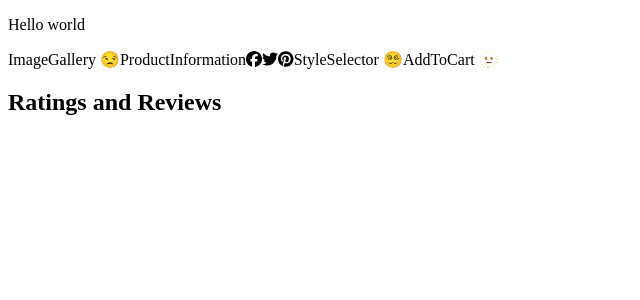
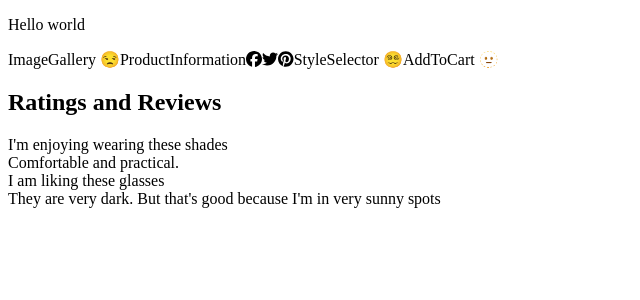
Before and after one commit to FEC-Neptune/front-end-capstone, a React app: page / in a window 1280 px wide. Shown: the top 300 px of the page, without its empty margins (0-640 px from the left). Built offline with nearby package versions, Linux system fonts and the light colour scheme; no server answers; the HTML template or start-up script is replaced by a standard one.

Commit message:
Attempt to add config.js file, add review dummy data, add review summary and review body to page

```diff
--- a/client/src/components/RatingsAndReviews/ReviewTile.jsx
+++ b/client/src/components/RatingsAndReviews/ReviewTile.jsx
@@ -3,7 +3,12 @@ import React from 'react';
 const ReviewTile = ({ review }) => {
   return (
     <>
-      {review}
+      <div className="review summary">
+        {review.summary}
+      </div>
+      <div className="review body">
+        {review.body}
+      </div>
     </>
   );
 };
--- a/client/src/components/RatingsAndReviews/ReviewsList.jsx
+++ b/client/src/components/RatingsAndReviews/ReviewsList.jsx
@@ -1,26 +1,65 @@
-import React, {useState, useEffect} from 'react';
+import React, { useState, useEffect } from 'react';
 import ReviewTile from './ReviewTile.jsx';
 const axios = require('axios');
-require('dotenv').config();
+// import {token} from '..../config.js';
 
+const dummyData = {
+  'product': '2',
+  'page': 0,
+  'count': 2,
+  'results': [
+    {
+      'review_id': 5,
+      'rating': 3,
+      'summary': 'I\'m enjoying wearing these shades',
+      'recommend': false,
+      'response': null,
+      'body': 'Comfortable and practical.',
+      'date': '2019-04-14T00:00:00.000Z',
+      'reviewer_name': 'shortandsweeet',
+      'helpfulness': 5,
+      'photos': [{
+        'id': 1,
+        'url': 'urlplaceholder/review_5_photo_number_1.jpg'
+      },
+      {
+        'id': 2,
+        'url': 'urlplaceholder/review_5_photo_number_2.jpg'
+      },
+      ]
+    },
+    {
+      'review_id': 3,
+      'rating': 4,
+      'summary': 'I am liking these glasses',
+      'recommend': false,
+      'response': 'Glad you\'re enjoying the product!',
+      'body': 'They are very dark. But that\'s good because I\'m in very sunny spots',
+      'date': '2019-06-23T00:00:00.000Z',
+      'reviewer_name': 'bigbrotherbenjamin',
+      'helpfulness': 5,
+      'photos': [],
+    },
+  ]
+};
 
 const ReviewsList = () => {
-  const [reviewsList, setReviewsList] = useState([]);
-  useEffect(() => {
-    getReviews();
-  }, []);
+  const [productData, setProductData] = useState(dummyData);
+
+  // useEffect(() => {
+  //   getReviews();
+  // }, []);
 
   const getReviews = (username) => {
     let options = {
-      url: 'https://app-hrsei-api.herokuapp.com/api/fec2/hr-rfp/products/',
       headers: {
-        'Authorization': process.env.TOKEN
+        'Authorization': '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'
       }
     };
-    return axios.get('https://app-hrsei-api.herokuapp.com/api/fec2/hr-rfp/products/', options)
+    return axios.get('https://app-hrsei-api.herokuapp.com/api/fec2/hr-rfp/reviews/', options)
       .then((res) => {
-        console.log('DATA', res);
-        setReviewsList(res.body);
+        console.log(res.data);
+        setProductData(res.data);
       })
       .catch((err => {
         throw (err);
@@ -29,8 +68,8 @@ const ReviewsList = () => {
 
   return (
     <>
-      {reviewsList.map((review) =>
-        <ReviewTile review={review} />
+      {productData.results.map((review) =>
+        <ReviewTile review={review} key={review.review_id} />
       )}
     </>
   );
--- /dev/null
+++ b/config.js
@@ -0,0 +1,3 @@
+module.exports = {
+  token: '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'
+};
--- a/package.json
+++ b/package.json
@@ -19,20 +19,20 @@
   },
   "homepage": "https://github.com/FEC-Neptune/front-end-capstone#readme",
   "devDependencies": {
+    "@testing-library/react": "^13.4.0",
     "eslint": "^8.43.0",
     "eslint-plugin-react": "^7.32.2",
     "jest": "^26.6.3",
     "live-server": "^1.2.2",
     "nodemon": "^2.0.7",
-    "@testing-library/react": "^13.4.0",
     "sass": "^1.63.6",
+    "val-loader": "^5.0.1",
     "webpack-cli": "^5.1.4"
   },
   "dependencies": {
     "@babel/core": "^7.14.6",
     "@babel/preset-env": "^7.14.7",
     "@babel/preset-react": "^7.14.5",
-    "dotenv-webpack": "^8.0.1",
     "@fortawesome/fontawesome-svg-core": "^6.4.0",
     "@fortawesome/free-brands-svg-icons": "^6.4.0",
     "@fortawesome/free-solid-svg-icons": "^6.4.0",
@@ -40,6 +40,7 @@
     "axios": "^0.21.1",
     "babel-loader": "^8.2.2",
     "dotenv": "^16.3.1",
+    "dotenv-webpack": "^8.0.1",
     "react": "^18.2.0",
     "react-dom": "^18.2.0",
     "sass-loader": "^13.3.2",
--- a/webpack.config.js
+++ b/webpack.config.js
@@ -1,5 +1,4 @@
 const Dotenv = require('dotenv-webpack');
-
 const path = require('path');
 
 module.exports = {
```
Also changed, not shown: 2 other files (tests, documents, lock files or other folders).
